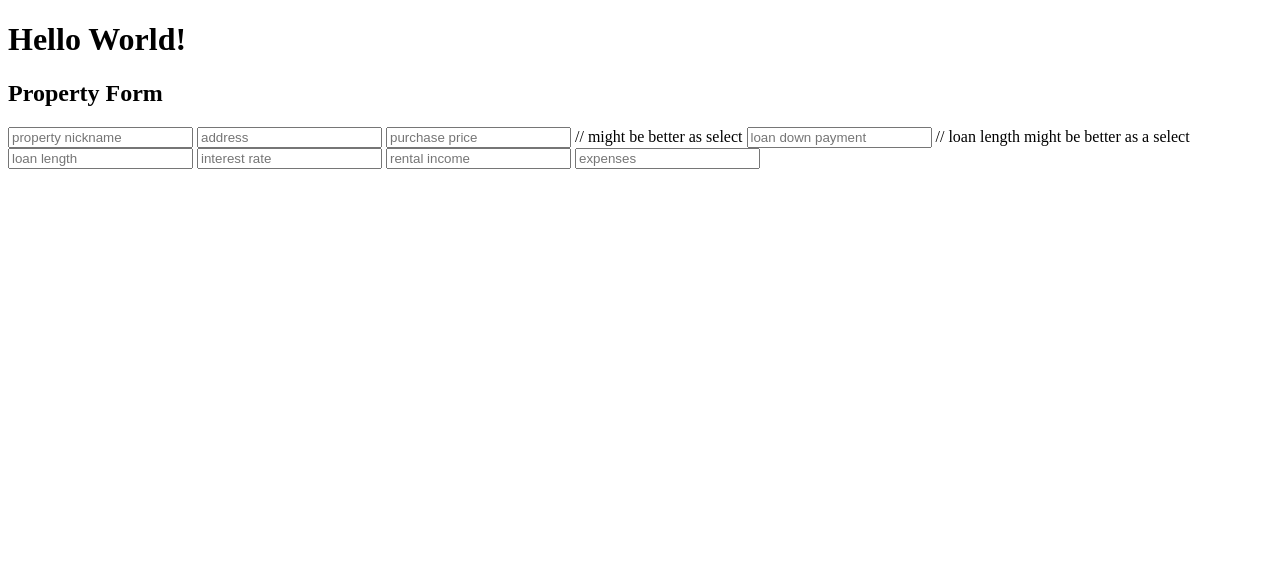
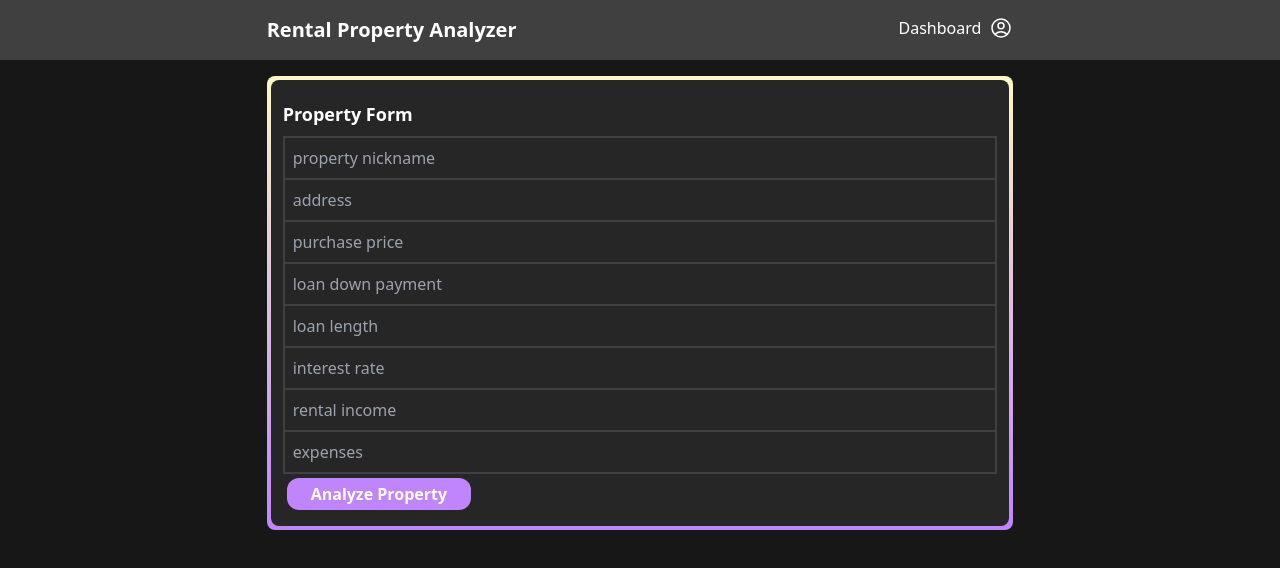
Before and after one commit to ranegray/vanilla-real-estate-analyzer, a website: page client/index.html in a window 1280 px wide. Drawn offline with nearby package versions, Linux system fonts and the light colour scheme; files that its build step writes are made by us from their sources.

Commit message:
Installed tailwind and added styles to form

```diff
--- a/client/index.html
+++ b/client/index.html
@@ -1,27 +1,103 @@
 <!DOCTYPE html>
 <html lang="en">
-<head>
-    <meta charset="UTF-8">
-    <meta http-equiv="X-UA-Compatible" content="IE=edge">
-    <meta name="viewport" content="width=device-width, initial-scale=1.0">
+  <head>
+    <meta charset="UTF-8" />
+    <meta http-equiv="X-UA-Compatible" content="IE=edge" />
+    <meta name="viewport" content="width=device-width, initial-scale=1.0" />
     <title>Document</title>
-    <link rel="stylesheet" href="style.css">
-</head>
-<body>
-    <h1>Hello World!</h1>
-    <h2>Property Form</h2>
-    <form action="/api/property" method="post">
-        <input type="text" placeholder="property nickname">
-        <input type="text" placeholder="address" required>
-        <input type="number" placeholder="purchase price" required>
-        // might be better as select
-        <input type="text" placeholder="loan down payment" required>
-        // loan length might be better as a select
-        <input type="number" placeholder="loan length" required>
-        <input type="number" placeholder="interest rate" required>
-        <input type="number" placeholder="rental income" required>
-        <input type="number" placeholder="expenses" required>
-    </form>
+    <link href="/dist/output.css" rel="stylesheet" />
+  </head>
+  <body class="bg-neutral-900">
+    <header class="bg-neutral-700 text-white w-full">
+      <div class="w-7/12 flex justify-between m-auto py-4">
+        <h1 class="text-xl font-semibold">Rental Property Analyzer</h1>
+        <nav class="flex">
+          <a href="/dashboard" class="mr-2">Dashboard</a>
+          <a href="/profile">
+            <svg
+              xmlns="http://www.w3.org/2000/svg"
+              fill="none"
+              viewBox="0 0 24 24"
+              stroke-width="1.5"
+              stroke="currentColor"
+              class="w-6 h-6"
+            >
+              <path
+                stroke-linecap="round"
+                stroke-linejoin="round"
+                d="M17.982 18.725A7.488 7.488 0 0012 15.75a7.488 7.488 0 00-5.982 2.975m11.963 0a9 9 0 10-11.963 0m11.963 0A8.966 8.966 0 0112 21a8.966 8.966 0 01-5.982-2.275M15 9.75a3 3 0 11-6 0 3 3 0 016 0z"
+              />
+            </svg>
+          </a>
+        </nav>
+      </div>
+    </header>
+    <div
+      class="-z-10 w-7/12 bg-gradient-to-b from-yellow-100 to-purple-400 m-auto p-1 my-4 rounded-lg"
+    >
+      <form
+        action="/api/property"
+        method="post"
+        class="flex flex-col bg-neutral-800 w-full m-auto p-3 rounded-lg"
+      >
+        <h2 class="text-white font-semibold text-lg my-2">Property Form</h2>
+        <input
+          type="text"
+          placeholder="property nickname"
+          class="bg-neutral-800 pl-2 py-2 border-2 border-neutral-700"
+        />
+        <input
+          type="text"
+          placeholder="address"
+          class="bg-neutral-800 pl-2 py-2 border-2 border-t-0 border-neutral-700"
+          required
+        />
+        <input
+          type="number"
+          placeholder="purchase price"
+          class="bg-neutral-800 pl-2 py-2 border-2 border-t-0 border-neutral-700"
+          required
+        />
+        <!-- might be better as select -->
+        <input
+          type="text"
+          placeholder="loan down payment"
+          class="bg-neutral-800 pl-2 py-2 border-2 border-t-0 border-neutral-700"
+          required
+        />
+        <!-- loan length might be better as a select -->
+        <input
+          type="number"
+          placeholder="loan length"
+          class="bg-neutral-800 pl-2 py-2 border-2 border-t-0 border-neutral-700"
+          required
+        />
+        <input
+          type="number"
+          placeholder="interest rate"
+          class="bg-neutral-800 pl-2 py-2 border-2 border-t-0 border-neutral-700"
+          required
+        />
+        <input
+          type="number"
+          placeholder="rental income"
+          class="bg-neutral-800 pl-2 py-2 border-2 border-t-0 border-neutral-700"
+          required
+        />
+        <input
+          type="number"
+          placeholder="expenses"
+          class="bg-neutral-800 pl-2 py-2 border-2 border-t-0 border-neutral-700"
+          required
+        />
+        <button
+          type="submit"
+          class="bg-purple-400 w-fit m-1 px-6 py-1 text-white font-semibold rounded-xl"
+        >
+          Analyze Property
+        </button>
+      </form>
+    </div>
     <script src="script.js" defer></script>
-</body>
+  </body>
 </html>
--- a/client/style.css
+++ b/client/style.css
@@ -0,0 +1,3 @@
+@tailwind base;
+@tailwind components;
+@tailwind utilities;
--- a/package.json
+++ b/package.json
@@ -20,7 +20,8 @@
   },
   "homepage": "https://github.com/ranegray/vanilla-real-estate-analyzer#readme",
   "devDependencies": {
-    "nodemon": "^2.0.22"
+    "nodemon": "^2.0.22",
+    "tailwindcss": "^3.3.1"
   },
   "dependencies": {
     "cors": "^2.8.5",
--- /dev/null
+++ b/tailwind.config.js
@@ -0,0 +1,8 @@
+/** @type {import('tailwindcss').Config} */
+export default {
+  content: ["./client/**/*.{html,js}"],
+  theme: {
+    extend: {},
+  },
+  plugins: [],
+}
```
Also changed, not shown: 1 other file.
